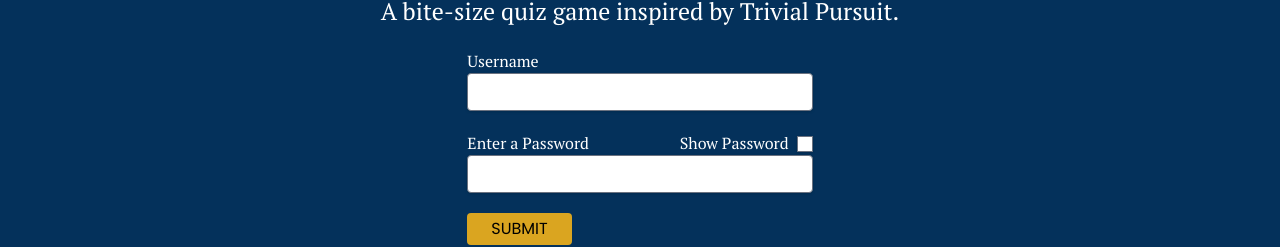
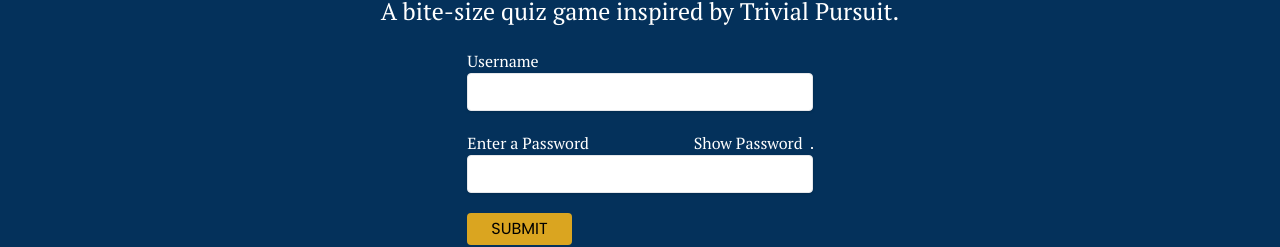
Before and after one commit to chris-hegarty/trivia-snack, a React (Create React App) app: page /login in a window 1280 px wide. Shown: the part 217-464 px from the top of the page. Built offline with nearby package versions, Linux system fonts and the light colour scheme.

Commit message:
remove forms from tailwind config.

```diff
--- a/tailwind.config.js
+++ b/tailwind.config.js
@@ -1,10 +1,7 @@
 /** @type {import('tailwindcss').Config} */
 module.exports = {
-  content: ["./src/**/*.{js,jsx,ts,tsx}",],
-  theme: {
-    extend: {},
-  },
-  plugins: [
-    require('@tailwindcss/forms'),
-  ],
-}
+	content: ["./src/**/*.{js,jsx,ts,tsx}"],
+	theme: {
+		extend: {},
+	},
+};
```
